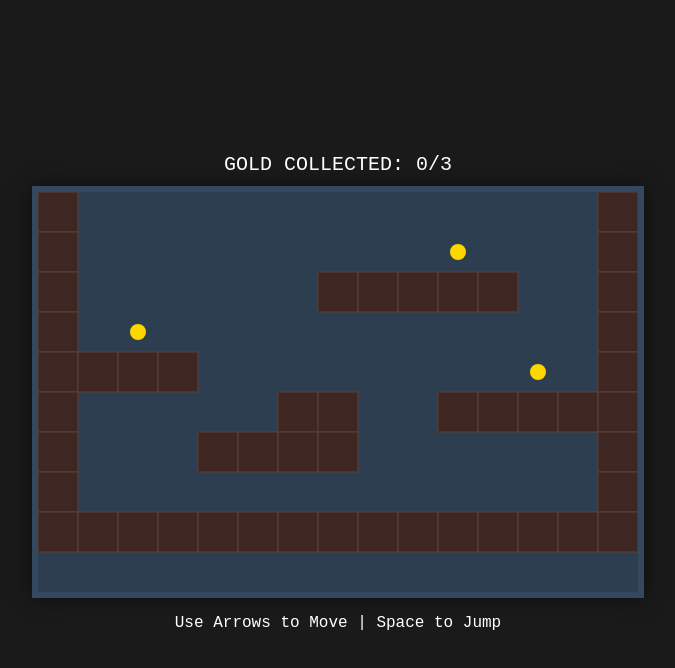
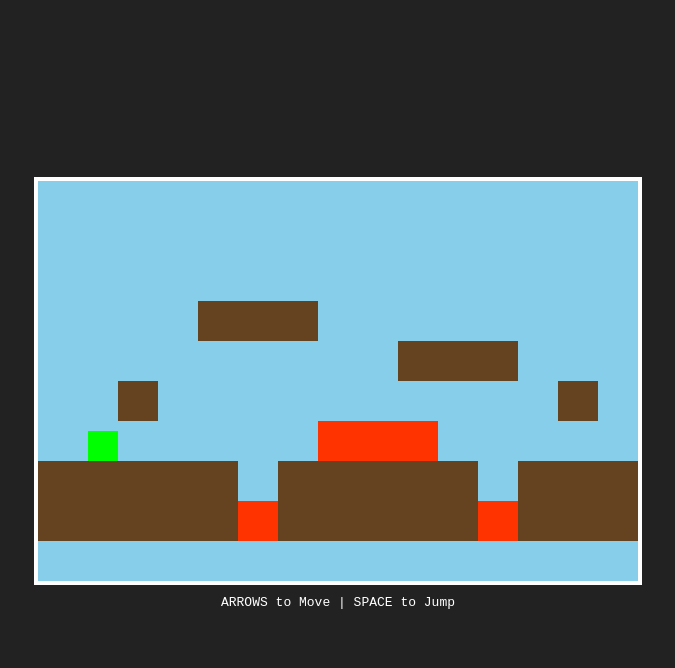
Before and after one commit to bgrebron-arch/sigma-benny-archive, a plain HTML site: page index.html in a window 1280 px wide. Shown: the whole page, without its empty margins (302-977 px from the left). Drawn offline with Linux system fonts and the light colour scheme.

Commit message:
Update index.html

```diff
--- a/index.html
+++ b/index.html
@@ -1,143 +1,148 @@
 <!DOCTYPE html>
 <html>
 <head>
-    <title>Pixel Quest Pro</title>
+    <title>Pixel Platformer Fixed</title>
     <style>
-        body { margin: 0; background: #1a1a1a; display: flex; flex-direction: column; justify-content: center; align-items: center; height: 100vh; font-family: 'Courier New', Courier, monospace; color: white; }
-        canvas { background: #2c3e50; border: 6px solid #34495e; box-shadow: 0 0 20px rgba(0,0,0,0.5); image-rendering: pixelated; }
-        .ui { margin-bottom: 10px; font-size: 20px; }
+        body { margin: 0; background: #222; display: flex; flex-direction: column; align-items: center; justify-content: center; height: 100vh; color: white; font-family: monospace; }
+        canvas { background: #87CEEB; border: 4px solid #fff; image-rendering: pixelated; }
+        p { margin-top: 10px; }
     </style>
 </head>
 <body>
-    <div class="ui">GOLD COLLECTED: <span id="score">0</span>/3</div>
     <canvas id="gameCanvas" width="600" height="400"></canvas>
-    <p>Use Arrows to Move | Space to Jump</p>
+    <p>ARROWS to Move | SPACE to Jump</p>
 
 <script>
 const canvas = document.getElementById('gameCanvas');
 const ctx = canvas.getContext('2d');
-const scoreEl = document.getElementById('score');
 
-// --- GAME CONFIG ---
-const TILE_SIZE = 40;
-const GRAVITY = 0.6;
+// Game Settings
+const GRAVITY = 0.5;
 const FRICTION = 0.8;
-const ACCEL = 1.5;
-const JUMP = -12;
-
-let score = 0;
+const JUMP_POWER = -10;
+const SPEED = 1.2;
+const TILE = 40;
 
 const player = {
-    x: 60, y: 300, w: 30, h: 30,
+    x: 50, y: 100, // Spawn higher to be safe
+    w: 30, h: 30,
     vx: 0, vy: 0,
-    speed: 5,
-    jumpPressed: false,
-    grounded: false,
-    facing: 1 // 1 for right, -1 for left
+    grounded: false
 };
 
-// 1 = Wall, 2 = Gold, 0 = Empty
+// 1 = Wall, 2 = Lava (Death), 0 = Air
 const map = [
-    [1,0,0,0,0,0,0,0,0,0,0,0,0,0,1],
-    [1,0,0,0,0,0,0,0,0,0,2,0,0,0,1],
-    [1,0,0,0,0,0,0,1,1,1,1,1,0,0,1],
-    [1,0,2,0,0,0,0,0,0,0,0,0,0,0,1],
-    [1,1,1,1,0,0,0,0,0,0,0,0,2,0,1],
-    [1,0,0,0,0,0,1,1,0,0,1,1,1,1,1],
-    [1,0,0,0,1,1,1,1,0,0,0,0,0,0,1],
-    [1,0,0,0,0,0,0,0,0,0,0,0,0,0,1],
-    [1,1,1,1,1,1,1,1,1,1,1,1,1,1,1]
+    [0,0,0,0,0,0,0,0,0,0,0,0,0,0,0],
+    [0,0,0,0,0,0,0,0,0,0,0,0,0,0,0],
+    [0,0,0,0,0,0,0,0,0,0,0,0,0,0,0],
+    [0,0,0,0,1,1,1,0,0,0,0,0,0,0,0],
+    [0,0,0,0,0,0,0,0,0,1,1,1,0,0,0],
+    [0,0,1,0,0,0,0,0,0,0,0,0,0,1,0],
+    [0,0,0,0,0,0,0,2,2,2,0,0,0,0,0], // Lava pit
+    [1,1,1,1,1,0,1,1,1,1,1,0,1,1,1], // Floor gaps
+    [1,1,1,1,1,2,1,1,1,1,1,2,1,1,1]
 ];
 
 const keys = {};
-window.onkeydown = (e) => keys[e.code] = true;
-window.onkeyup = (e) => keys[e.code] = false;
+document.addEventListener('keydown', e => keys[e.code] = true);
+document.addEventListener('keyup', e => keys[e.code] = false);
+
+function checkCollision(rect1, rect2) {
+    return (rect1.x < rect2.x + rect2.w &&
+            rect1.x + rect1.w > rect2.x &&
+            rect1.y < rect2.y + rect2.h &&
+            rect1.y + rect1.h > rect2.y);
+}
 
 function update() {
-    // Horizontal Movement with Friction
-    if (keys['ArrowRight']) {
-        player.vx += ACCEL;
-        player.facing = 1;
-    } else if (keys['ArrowLeft']) {
-        player.vx -= ACCEL;
-        player.facing = -1;
+    // 1. APPLY FORCES
+    if (keys['ArrowLeft']) player.vx -= SPEED;
+    if (keys['ArrowRight']) player.vx += SPEED;
+    if (keys['Space'] && player.grounded) {
+        player.vy = JUMP_POWER;
+        player.grounded = false;
     }
 
     player.vx *= FRICTION;
+    player.vy += GRAVITY;
+
+    // 2. MOVE X & CHECK COLLISION
     player.x += player.vx;
-
-    // Vertical Movement (Gravity)
-    player.vy += GRAVITY;
-    player.y += player.vy;
-    player.grounded = false;
-
-    // Collision Detection
-    for (let r = 0; r < map.length; r++) {
-        for (let c = 0; c < map[r].length; c++) {
-            if (map[r][c] === 0) continue;
-
-            let bx = c * TILE_SIZE;
-            let by = r * TILE_SIZE;
-
-            // Simple AABB Collision
-            if (player.x < bx + TILE_SIZE && player.x + player.w > bx &&
-                player.y < by + TILE_SIZE && player.y + player.h > by) {
-
-                if (map[r][c] === 1) { // Wall
-                    // Resolve Y Collision
-                    if (player.vy > 0 && player.y + player.h - player.vy <= by) {
-                        player.y = by - player.h;
-                        player.vy = 0;
-                        player.grounded = true;
-                    } else if (player.vy < 0 && player.y - player.vy >= by + TILE_SIZE) {
-                        player.y = by + TILE_SIZE;
-                        player.vy = 0;
-                    }
-                    // Resolve X Collision
-                    else if (player.vx > 0) player.x = bx - player.w;
-                    else if (player.vx < 0) player.x = bx + TILE_SIZE;
-                }
-                else if (map[r][c] === 2) { // Gold
-                    map[r][c] = 0;
-                    score++;
-                    scoreEl.innerText = score;
+    for (let r=0; r<map.length; r++) {
+        for (let c=0; c<map[0].length; c++) {
+            let tile = map[r][c];
+            if (tile === 1) {
+                let wall = {x:c*TILE, y:r*TILE, w:TILE, h:TILE};
+                if (checkCollision(player, wall)) {
+                    // If moving right, snap to left side of wall
+                    if (player.vx > 0) player.x = wall.x - player.w;
+                    // If moving left, snap to right side of wall
+                    else if (player.vx < 0) player.x = wall.x + wall.w;
+                    player.vx = 0;
                 }
             }
         }
     }
 
-    if (keys['Space'] && player.grounded) {
-        player.vy = JUMP;
-        player.grounded = false;
+    // 3. MOVE Y & CHECK COLLISION
+    player.y += player.vy;
+    player.grounded = false;
+    for (let r=0; r<map.length; r++) {
+        for (let c=0; c<map[0].length; c++) {
+            let tile = map[r][c];
+            if (tile === 1) {
+                let wall = {x:c*TILE, y:r*TILE, w:TILE, h:TILE};
+                if (checkCollision(player, wall)) {
+                    // If falling down, snap to top of floor
+                    if (player.vy > 0) {
+                        player.y = wall.y - player.h;
+                        player.grounded = true;
+                    }
+                    // If jumping up, snap to bottom of ceiling
+                    else if (player.vy < 0) {
+                        player.y = wall.y + wall.h;
+                    }
+                    player.vy = 0;
+                }
+            }
+            // Lava Collision (Reset)
+            if (tile === 2) {
+                let lava = {x:c*TILE, y:r*TILE, w:TILE, h:TILE};
+                if (checkCollision(player, lava)) {
+                    player.x = 50;
+                    player.y = 100;
+                    player.vx = 0;
+                    player.vy = 0;
+                }
+            }
+        }
+    }
+
+    // World Bounds
+    if (player.y > canvas.height) { // Fell off screen
+        player.x = 50; player.y = 100; player.vx = 0; player.vy = 0;
     }
 }
 
 function draw() {
-    ctx.clearRect(0, 0, canvas.width, canvas.height);
+    ctx.clearRect(0,0,canvas.width, canvas.height);
 
     // Draw Map
-    for (let r = 0; r < map.length; r++) {
-        for (let c = 0; c < map[r].length; c++) {
+    for (let r=0; r<map.length; r++) {
+        for (let c=0; c<map[0].length; c++) {
             if (map[r][c] === 1) {
-                ctx.fillStyle = '#3e2723'; // Dirt
-                ctx.fillRect(c * TILE_SIZE, r * TILE_SIZE, TILE_SIZE, TILE_SIZE);
-                ctx.strokeStyle = '#5d4037';
-                ctx.strokeRect(c * TILE_SIZE, r * TILE_SIZE, TILE_SIZE, TILE_SIZE);
+                ctx.fillStyle = '#654321'; // Ground
+                ctx.fillRect(c*TILE, r*TILE, TILE, TILE);
             } else if (map[r][c] === 2) {
-                ctx.fillStyle = '#ffd700'; // Gold
-                ctx.beginPath();
-                ctx.arc(c * TILE_SIZE + 20, r * TILE_SIZE + 20, 8, 0, Math.PI*2);
-                ctx.fill();
+                ctx.fillStyle = '#ff3300'; // Lava
+                ctx.fillRect(c*TILE, r*TILE, TILE, TILE);
             }
         }
     }
 
-    // Draw Player (with a little eye to show direction)
-    ctx.fillStyle = '#e74c3c';
+    // Draw Player
+    ctx.fillStyle = '#00ff00';
     ctx.fillRect(player.x, player.y, player.w, player.h);
-    ctx.fillStyle = 'white';
-    let eyeX = player.facing === 1 ? player.x + 20 : player.x + 5;
-    ctx.fillRect(eyeX, player.y + 5, 5, 5);
 }
 
 function loop() {
@@ -145,6 +150,7 @@ function loop() {
     draw();
     requestAnimationFrame(loop);
 }
+
 loop();
 </script>
 </body>
```
